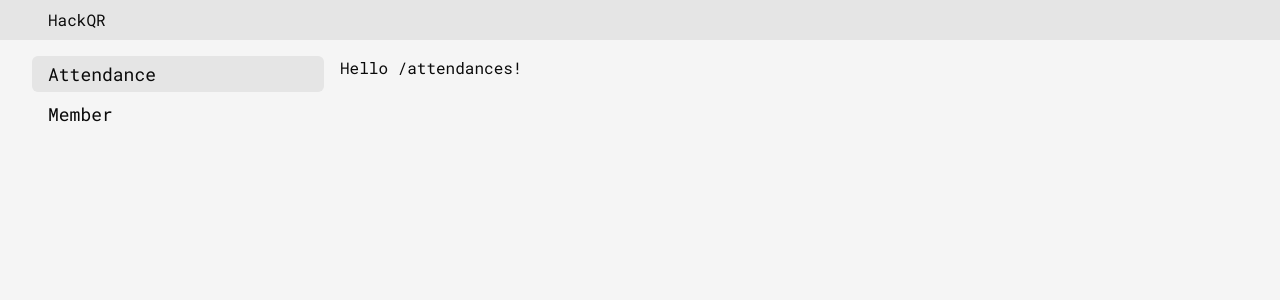
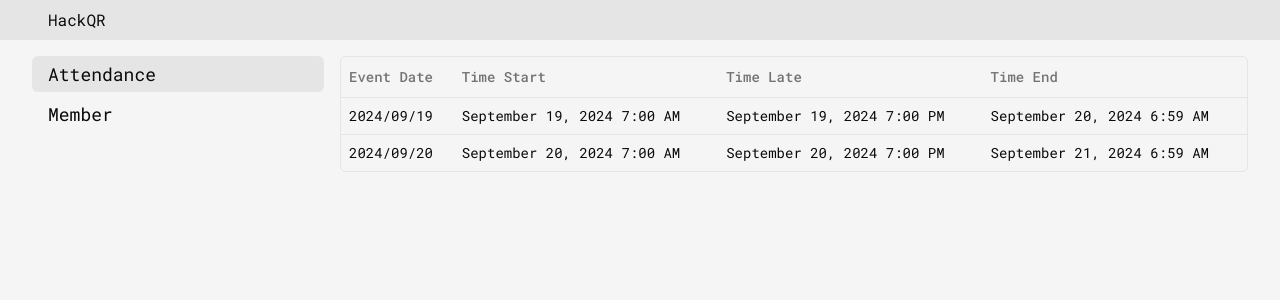
Before and after one commit to chheangg/HackQR, a React (Vite) app in the folder frontend/: page /attendances in a window 1280 px wide. Shown: the top 300 px of the page. Built offline with nearby package versions, Linux system fonts and the light colour scheme.

Commit message:
add AttendanceDataTable for listing attendances

```diff
--- a/frontend/package.json
+++ b/frontend/package.json
@@ -14,9 +14,11 @@
     "@radix-ui/react-slot": "^1.1.0",
     "@tanstack/react-query": "^5.56.2",
     "@tanstack/react-router": "^1.57.18",
+    "@tanstack/react-table": "^8.20.5",
     "axios": "^1.7.7",
     "class-variance-authority": "^0.7.0",
     "clsx": "^2.1.1",
+    "dayjs": "^1.11.13",
     "lucide-react": "^0.441.0",
     "react": "^18.3.1",
     "react-dom": "^18.3.1",
--- /dev/null
+++ b/frontend/src/components/ui/data-table.tsx
@@ -0,0 +1,78 @@
+import {
+  ColumnDef,
+  flexRender,
+  getCoreRowModel,
+  useReactTable,
+} from "@tanstack/react-table"
+
+import {
+  Table,
+  TableBody,
+  TableCell,
+  TableHead,
+  TableHeader,
+  TableRow,
+} from './table'
+
+interface DataTableProps<TData, TValue> {
+  columns: ColumnDef<TData, TValue>[]
+  data: TData[]
+}
+
+export function DataTable<TData, TValue>({
+  columns,
+  data,
+}: DataTableProps<TData, TValue>) {
+  const table = useReactTable({
+    data,
+    columns,
+    getCoreRowModel: getCoreRowModel(),
+  })
+
+  return (
+    <div className="border rounded-md">
+      <Table>
+        <TableHeader>
+          {table.getHeaderGroups().map((headerGroup) => (
+            <TableRow key={headerGroup.id}>
+              {headerGroup.headers.map((header) => {
+                return (
+                  <TableHead key={header.id}>
+                    {header.isPlaceholder
+                      ? null
+                      : flexRender(
+                          header.column.columnDef.header,
+                          header.getContext()
+                        )}
+                  </TableHead>
+                )
+              })}
+            </TableRow>
+          ))}
+        </TableHeader>
+        <TableBody>
+          {table.getRowModel().rows?.length ? (
+            table.getRowModel().rows.map((row) => (
+              <TableRow
+                key={row.id}
+                data-state={row.getIsSelected() && "selected"}
+              >
+                {row.getVisibleCells().map((cell) => (
+                  <TableCell key={cell.id}>
+                    {flexRender(cell.column.columnDef.cell, cell.getContext())}
+                  </TableCell>
+                ))}
+              </TableRow>
+            ))
+          ) : (
+            <TableRow>
+              <TableCell colSpan={columns.length} className="h-24 text-center">
+                No results.
+              </TableCell>
+            </TableRow>
+          )}
+        </TableBody>
+      </Table>
+    </div>
+  )
+}
--- /dev/null
+++ b/frontend/src/components/ui/table.tsx
@@ -0,0 +1,120 @@
+import * as React from "react"
+
+import { cn } from "@/lib/utils"
+
+const Table = React.forwardRef<
+  HTMLTableElement,
+  React.HTMLAttributes<HTMLTableElement>
+>(({ className, ...props }, ref) => (
+  <div className="relative w-full overflow-auto">
+    <table
+      ref={ref}
+      className={cn("w-full caption-bottom text-sm", className)}
+      {...props}
+    />
+  </div>
+))
+Table.displayName = "Table"
+
+const TableHeader = React.forwardRef<
+  HTMLTableSectionElement,
+  React.HTMLAttributes<HTMLTableSectionElement>
+>(({ className, ...props }, ref) => (
+  <thead ref={ref} className={cn("[&_tr]:border-b", className)} {...props} />
+))
+TableHeader.displayName = "TableHeader"
+
+const TableBody = React.forwardRef<
+  HTMLTableSectionElement,
+  React.HTMLAttributes<HTMLTableSectionElement>
+>(({ className, ...props }, ref) => (
+  <tbody
+    ref={ref}
+    className={cn("[&_tr:last-child]:border-0", className)}
+    {...props}
+  />
+))
+TableBody.displayName = "TableBody"
+
+const TableFooter = React.forwardRef<
+  HTMLTableSectionElement,
+  React.HTMLAttributes<HTMLTableSectionElement>
+>(({ className, ...props }, ref) => (
+  <tfoot
+    ref={ref}
+    className={cn(
+      "border-t bg-muted/50 font-medium [&>tr]:last:border-b-0",
+      className
+    )}
+    {...props}
+  />
+))
+TableFooter.displayName = "TableFooter"
+
+const TableRow = React.forwardRef<
+  HTMLTableRowElement,
+  React.HTMLAttributes<HTMLTableRowElement>
+>(({ className, ...props }, ref) => (
+  <tr
+    ref={ref}
+    className={cn(
+      "border-b transition-colors hover:bg-muted/50 data-[state=selected]:bg-muted",
+      className
+    )}
+    {...props}
+  />
+))
+TableRow.displayName = "TableRow"
+
+const TableHead = React.forwardRef<
+  HTMLTableCellElement,
+  React.ThHTMLAttributes<HTMLTableCellElement>
+>(({ className, ...props }, ref) => (
+  <th
+    ref={ref}
+    className={cn(
+      "h-10 px-2 text-left align-middle font-medium text-muted-foreground [&:has([role=checkbox])]:pr-0 [&>[role=checkbox]]:translate-y-[2px]",
+      className
+    )}
+    {...props}
+  />
+))
+TableHead.displayName = "TableHead"
+
+const TableCell = React.forwardRef<
+  HTMLTableCellElement,
+  React.TdHTMLAttributes<HTMLTableCellElement>
+>(({ className, ...props }, ref) => (
+  <td
+    ref={ref}
+    className={cn(
+      "p-2 align-middle [&:has([role=checkbox])]:pr-0 [&>[role=checkbox]]:translate-y-[2px]",
+      className
+    )}
+    {...props}
+  />
+))
+TableCell.displayName = "TableCell"
+
+const TableCaption = React.forwardRef<
+  HTMLTableCaptionElement,
+  React.HTMLAttributes<HTMLTableCaptionElement>
+>(({ className, ...props }, ref) => (
+  <caption
+    ref={ref}
+    className={cn("mt-4 text-sm text-muted-foreground", className)}
+    {...props}
+  />
+))
+TableCaption.displayName = "TableCaption"
+
+export {
+  Table,
+  TableHeader,
+  TableBody,
+  TableFooter,
+  TableHead,
+  TableRow,
+  TableCell,
+  TableCaption,
+}
--- /dev/null
+++ b/frontend/src/features/Attendance/components/AttendanceDataTable.tsx
@@ -0,0 +1,24 @@
+import { DataTable } from "../../../components/ui/data-table";
+import { Attendance } from "../types/Attendance";
+import { columns } from "./columns";
+
+export function AttendanceDataTable() {
+  const data: Attendance[] = [
+    {
+      date: "2024/09/19",
+      timeStart: new Date("2024-09-19T07:00:00.000Z"),
+      timeLate: new Date("2024-09-19T19:00:00.000Z"),
+      timeEnd: new Date("2024-09-20T06:59:59.000Z")
+    },
+    {
+      date: "2024/09/20",
+      timeStart: new Date("2024-09-20T07:00:00.000Z"),
+      timeLate: new Date("2024-09-20T19:00:00.000Z"),
+      timeEnd: new Date("2024-09-21T06:59:59.000Z")
+    }
+  ]
+
+  return (
+    <DataTable columns={columns} data={data} />
+  )
+}
--- /dev/null
+++ b/frontend/src/features/Attendance/components/columns.tsx
@@ -0,0 +1,29 @@
+import { ColumnDef } from "@tanstack/react-table"
+import { Attendance } from "../types/Attendance"
+import { default as dayjs } from 'dayjs';
+
+function formatDate(date: Date) {
+  return dayjs(date).format('MMMM D, YYYY h:mm A');
+}
+
+export const columns: ColumnDef<Attendance>[] = [
+  {
+    accessorKey: "date",
+    header: "Event Date",
+  },
+  {
+    accessorKey: "timeStart",
+    header: "Time Start",
+    cell: ({ row }) => formatDate(row.getValue('timeStart'))
+  },
+  {
+    accessorKey: "timeLate",
+    header: "Time Late",
+    cell: ({ row }) => formatDate(row.getValue('timeLate'))
+  },
+  {
+    accessorKey: "timeEnd",
+    header: "Time End",
+    cell: ({ row }) => formatDate(row.getValue('timeEnd'))
+  }
+]
--- /dev/null
+++ b/frontend/src/features/Attendance/types/Attendance.ts
@@ -0,0 +1,6 @@
+export type Attendance = {
+  date: string;
+  timeStart: Date;
+  timeEnd: Date;
+  timeLate: Date;
+}
--- a/frontend/src/layout/MainLayout.tsx
+++ b/frontend/src/layout/MainLayout.tsx
@@ -40,7 +40,7 @@ export function MainLayout({ children }: MainLayoutProps) {
             Member
           </AsideItem>
         </Aside>
-        <main className="col-start-2 col-end-auto">
+        <main className="col-start-2 -col-end-1">
           {children}
         </main>
       </div>
--- a/frontend/src/routeTree.gen.ts
+++ b/frontend/src/routeTree.gen.ts
@@ -13,6 +13,7 @@
 import { Route as rootRoute } from './routes/__root'
 import { Route as MembersRouteImport } from './routes/members/route'
 import { Route as AttendancesRouteImport } from './routes/attendances/route'
+import { Route as AttendancesIndexImport } from './routes/attendances/index'
 
 // Create/Update Routes
 
@@ -24,6 +25,11 @@ const MembersRouteRoute = MembersRouteImport.update({
 const AttendancesRouteRoute = AttendancesRouteImport.update({
   path: '/attendances',
   getParentRoute: () => rootRoute,
+} as any)
+
+const AttendancesIndexRoute = AttendancesIndexImport.update({
+  path: '/',
+  getParentRoute: () => AttendancesRouteRoute,
 } as any)
 
 // Populate the FileRoutesByPath interface
@@ -44,43 +50,63 @@ declare module '@tanstack/react-router' {
       preLoaderRoute: typeof MembersRouteImport
       parentRoute: typeof rootRoute
     }
+    '/attendances/': {
+      id: '/attendances/'
+      path: '/'
+      fullPath: '/attendances/'
+      preLoaderRoute: typeof AttendancesIndexImport
+      parentRoute: typeof AttendancesRouteImport
+    }
   }
 }
 
 // Create and export the route tree
 
+interface AttendancesRouteRouteChildren {
+  AttendancesIndexRoute: typeof AttendancesIndexRoute
+}
+
+const AttendancesRouteRouteChildren: AttendancesRouteRouteChildren = {
+  AttendancesIndexRoute: AttendancesIndexRoute,
+}
+
+const AttendancesRouteRouteWithChildren =
+  AttendancesRouteRoute._addFileChildren(AttendancesRouteRouteChildren)
+
 export interface FileRoutesByFullPath {
-  '/attendances': typeof AttendancesRouteRoute
+  '/attendances': typeof AttendancesRouteRouteWithChildren
   '/members': typeof MembersRouteRoute
+  '/attendances/': typeof AttendancesIndexRoute
 }
 
 export interface FileRoutesByTo {
-  '/attendances': typeof AttendancesRouteRoute
   '/members': typeof MembersRouteRoute
+  '/attendances': typeof AttendancesIndexRoute
 }
 
 export interface FileRoutesById {
   __root__: typeof rootRoute
-  '/attendances': typeof AttendancesRouteRoute
+  '/attendances': typeof AttendancesRouteRouteWithChildren
   '/members': typeof MembersRouteRoute
+  '/attendances/': typeof AttendancesIndexRoute
 }
 
 export interface FileRouteTypes {
   fileRoutesByFullPath: FileRoutesByFullPath
-  fullPaths: '/attendances' | '/members'
+  fullPaths: '/attendances' | '/members' | '/attendances/'
   fileRoutesByTo: FileRoutesByTo
-  to: '/attendances' | '/members'
-  id: '__root__' | '/attendances' | '/members'
+  to: '/members' | '/attendances'
+  id: '__root__' | '/attendances' | '/members' | '/attendances/'
   fileRoutesById: FileRoutesById
 }
 
 export interface RootRouteChildren {
-  AttendancesRouteRoute: typeof AttendancesRouteRoute
+  AttendancesRouteRoute: typeof AttendancesRouteRouteWithChildren
   MembersRouteRoute: typeof MembersRouteRoute
 }
 
 const rootRouteChildren: RootRouteChildren = {
-  AttendancesRouteRoute: AttendancesRouteRoute,
+  AttendancesRouteRoute: AttendancesRouteRouteWithChildren,
   MembersRouteRoute: MembersRouteRoute,
 }
 
@@ -101,10 +127,17 @@ export const routeTree = rootRoute
       ]
     },
     "/attendances": {
-      "filePath": "attendances/route.tsx"
+      "filePath": "attendances/route.tsx",
+      "children": [
+        "/attendances/"
+      ]
     },
     "/members": {
       "filePath": "members/route.tsx"
+    },
+    "/attendances/": {
+      "filePath": "attendances/index.tsx",
+      "parent": "/attendances"
     }
   }
 }
--- /dev/null
+++ b/frontend/src/routes/attendances/index.tsx
@@ -0,0 +1,12 @@
+import { createFileRoute } from '@tanstack/react-router'
+import { AttendanceDataTable } from '../../features/Attendance/components/AttendanceDataTable'
+
+export const Route = createFileRoute('/attendances/')({
+  component: () => <AttendancePage />,
+})
+
+function AttendancePage() {
+  return (
+    <AttendanceDataTable />
+  )
+}
--- a/frontend/src/routes/attendances/route.tsx
+++ b/frontend/src/routes/attendances/route.tsx
@@ -1,5 +1,5 @@
-import { createFileRoute } from '@tanstack/react-router'
+import { createFileRoute, Outlet } from '@tanstack/react-router'
 
 export const Route = createFileRoute('/attendances')({
-  component: () => <div>Hello /attendances!</div>,
+  component: () => <Outlet />,
 })
```
Also changed, not shown: 1 other file (tests, documents, lock files or other folders).
